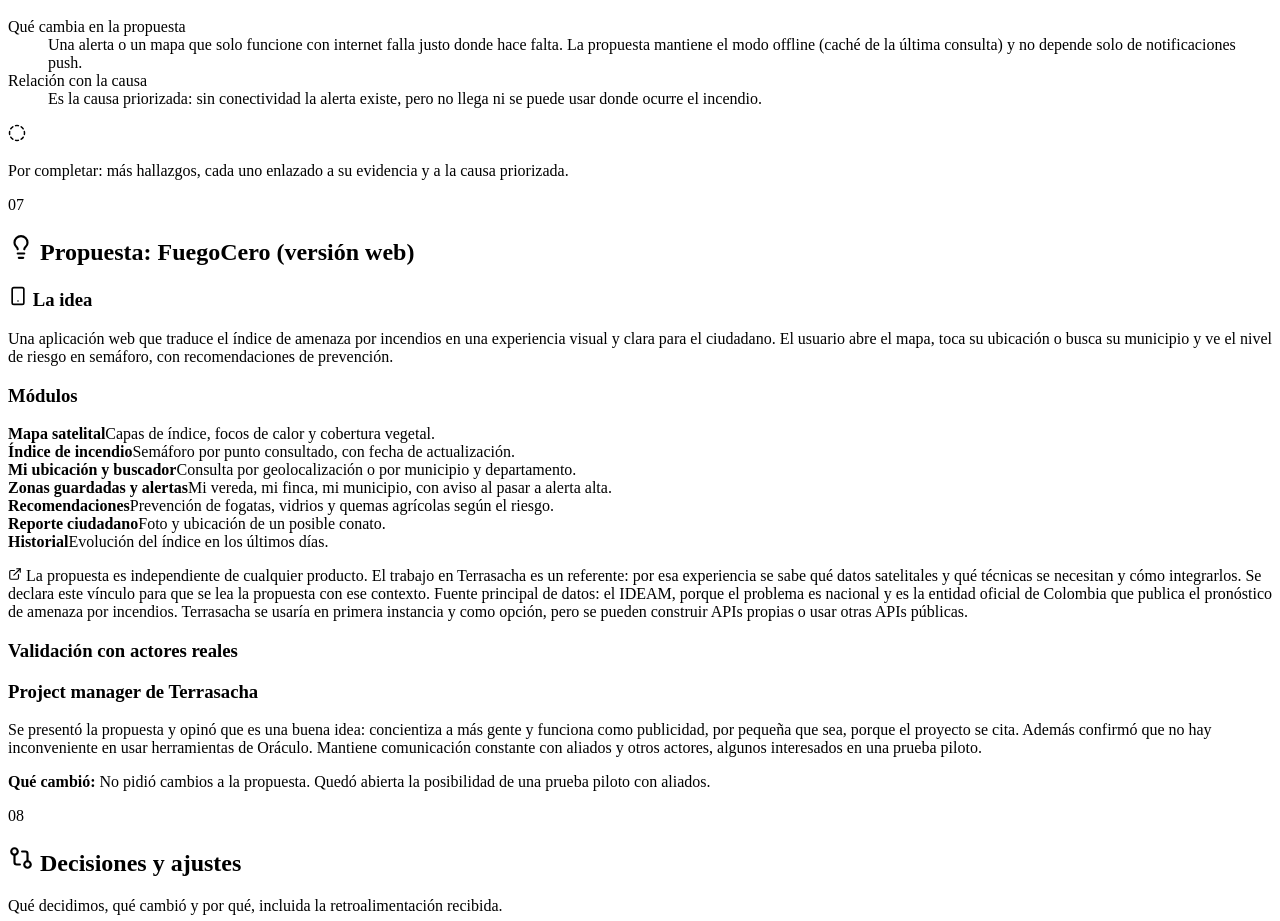
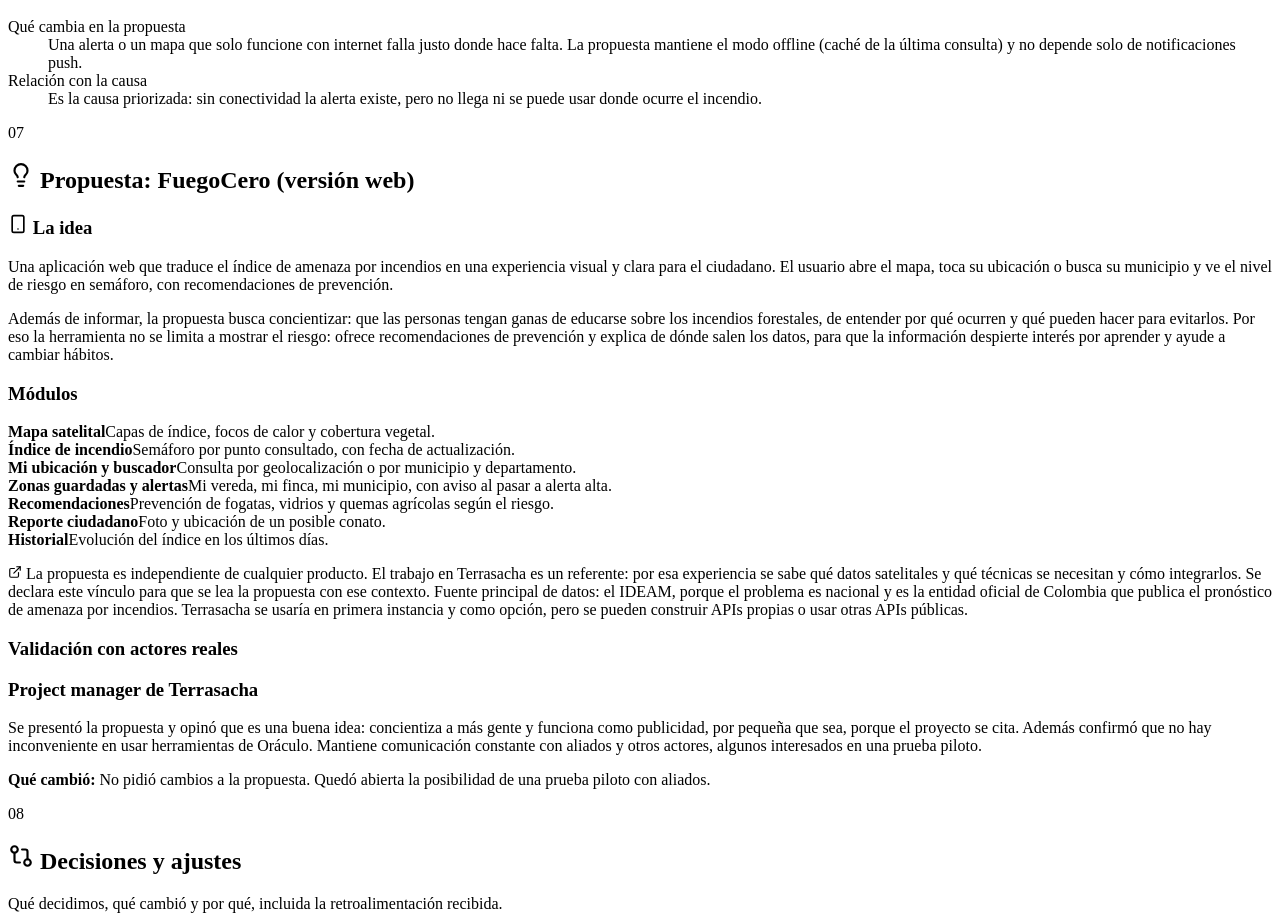
Before and after one commit to aleospiria/Bitacora-CTS-2026-02, a React (Vite) app: page / in a window 1280 px wide. Shown: the part 8707-9628 px from the top of the page. Built offline with nearby package versions, Linux system fonts and the light colour scheme; the HTML template or start-up script is replaced by a standard one.

Commit message:
feat(ui): agregar párrafo de concientización en la propuesta
Quita también el aviso de más hallazgos en la sección Hallazgos.

```diff
--- a/src/App.jsx
+++ b/src/App.jsx
@@ -281,7 +281,6 @@ function Hallazgos() {
           </article>
         ))}
       </div>
-      <Pendiente>{d.hallazgos.texto}</Pendiente>
     </Seccion>
   )
 }
@@ -339,6 +338,7 @@ function Propuesta() {
       <div className="callout">
         <h3><Smartphone size={20} aria-hidden /> La idea</h3>
         <p>{p.idea}</p>
+        <p>{p.concientizacion}</p>
       </div>
       <h3 className="sub">Módulos</h3>
       <div className="grid-modulos">
--- a/src/data.js
+++ b/src/data.js
@@ -247,8 +247,6 @@ export const como = {
     'Dos métodos. Primero, el árbol de problemas para ordenar causas y efectos. Segundo, trabajo participativo desde dentro de un proyecto real: durante cerca de año y medio se trabajó en Terrasacha con técnicos y operadores de campo, y se consultó al project manager, que conversa con aliados y actores interesados en pilotos.',
 }
 export const hallazgos = {
-  pendiente: true,
-  texto: 'Por completar: más hallazgos, cada uno enlazado a su evidencia y a la causa priorizada.',
   items: [
     {
       titulo: 'En campo casi nunca hay señal',
@@ -266,6 +264,8 @@ export const propuesta = {
   nombre: 'FuegoCero (versión web)',
   idea:
     'Una aplicación web que traduce el índice de amenaza por incendios en una experiencia visual y clara para el ciudadano. El usuario abre el mapa, toca su ubicación o busca su municipio y ve el nivel de riesgo en semáforo, con recomendaciones de prevención.',
+  concientizacion:
+    'Además de informar, la propuesta busca concientizar: que las personas tengan ganas de educarse sobre los incendios forestales, de entender por qué ocurren y qué pueden hacer para evitarlos. Por eso la herramienta no se limita a mostrar el riesgo: ofrece recomendaciones de prevención y explica de dónde salen los datos, para que la información despierte interés por aprender y ayude a cambiar hábitos.',
   modulos: [
     ['Mapa satelital', 'Capas de índice, focos de calor y cobertura vegetal.'],
     ['Índice de incendio', 'Semáforo por punto consultado, con fecha de actualización.'],
```
